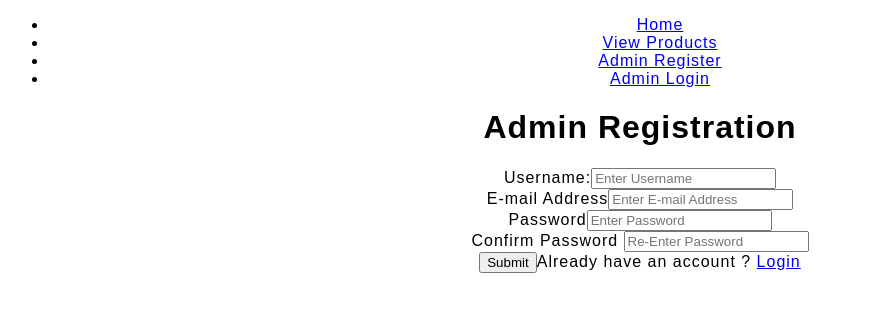
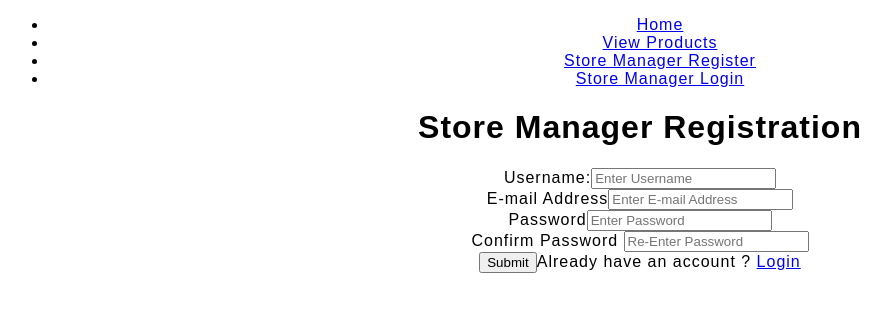
Before and after one commit to sabin2000pro/DEStore, a React (Create React App) app in the folder frontend/: page /adminregister in a window 1280 px wide. Shown: the top 312 px of the page, without its empty margins (0-891 px from the left). Built offline with nearby package versions, Linux system fonts and the light colour scheme.

Commit message:
Adding code to enable store managers to log in

```diff
--- a/frontend/src/components/Navigation.js
+++ b/frontend/src/components/Navigation.js
@@ -23,11 +23,11 @@ const Navigation = () => { // Navigation Bar
             </li>
 
             <li>
-              <Link to="/adminregister">Admin Register</Link>
+              <Link to="/adminregister">Store Manager Register</Link>
             </li>
 
             <li>
-                <Link to = '/adminlogin'>Admin Login</Link>
+                <Link to = '/adminlogin'>Store Manager Login</Link>
             </li>
 
           </ul>
--- a/frontend/src/pages/CreateProduct.js
+++ b/frontend/src/pages/CreateProduct.js
@@ -1,6 +1,6 @@
 import React from 'react'
 
-const CreateProduct = () => {
+const CreateProduct = () => { // Protected Route
     return (
         <div>
 
--- a/frontend/src/pages/LoginPage.js
+++ b/frontend/src/pages/LoginPage.js
@@ -1,5 +1,6 @@
 import React, {useState, useEffect} from 'react';
 import axios from 'axios';
+import {Link} from 'react-router-dom';
 
 
 const LoginPage = () => {
@@ -10,9 +11,10 @@ const LoginPage = () => {
 
     }
 
+
     return (
         <div>
-            <h1>Admin Login </h1>
+            <h1>Store Manager Login </h1>
             <form onSubmit = {loginHandler}>
 
                 <div>
--- a/frontend/src/pages/ProductsList.js
+++ b/frontend/src/pages/ProductsList.js
@@ -46,7 +46,7 @@ const ProductsList = () => { // Component to Render all of the products on the s
         }).map((product, key) => ( // Map through the products
 
             <div className = "products" key = {key}>
-                <a className = "purchase__btn" href = "/">Purchase</a>
+                <a className = "purchase__btn" href = "/">Finance Now</a>
                 <h4>Product Name: {product.name}</h4>
 
                 <p>Product Description: {product.description}</p>
--- a/frontend/src/pages/RegisterPage.js
+++ b/frontend/src/pages/RegisterPage.js
@@ -47,7 +47,7 @@ const RegisterPage = () => { // Register Account Page Component
 
     return (
         <div>
-            <h1 className = "register__txt">Admin Registration</h1>
+            <h1 className = "register__txt">Store Manager Registration</h1>
             <form onSubmit = {registerHandler}>
 
                 <div>
```
